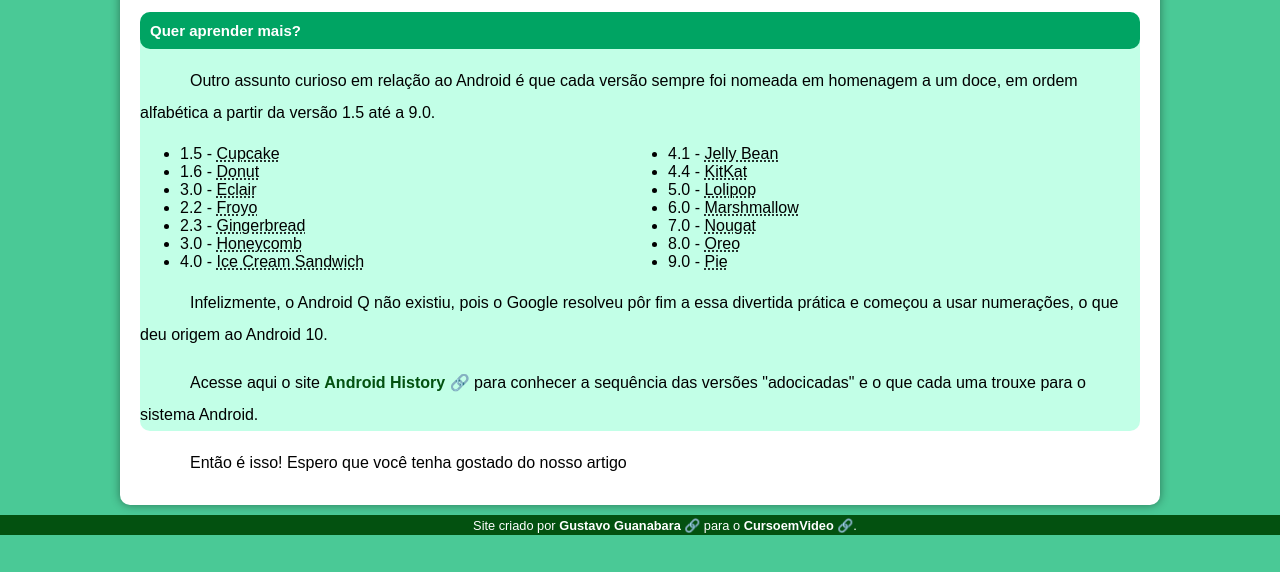
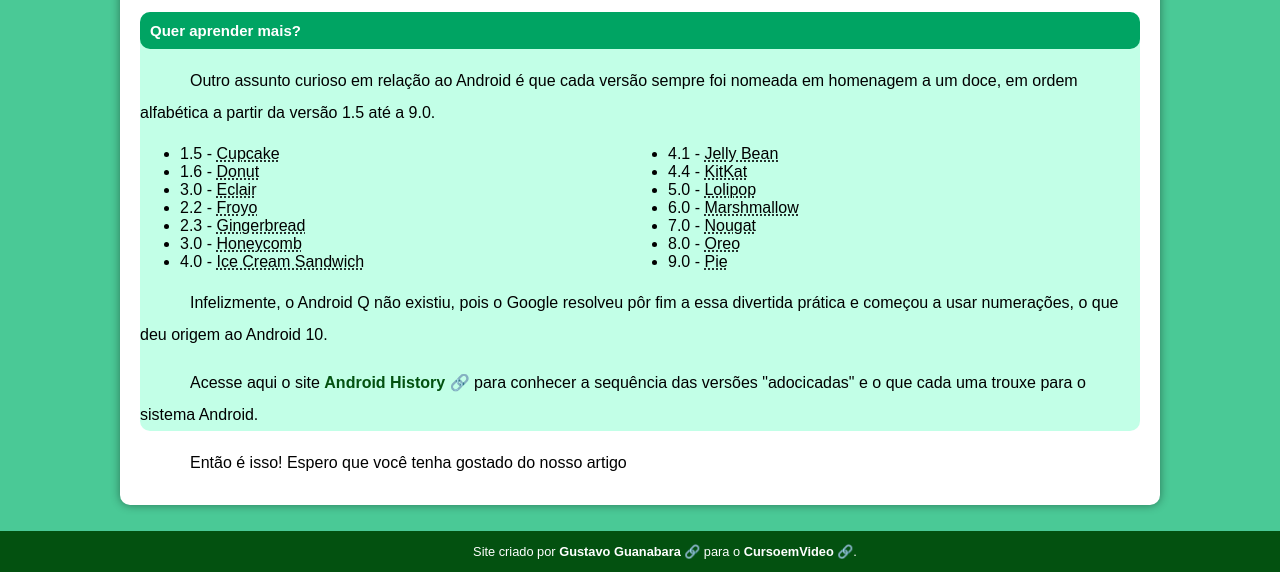
Before and after one commit to luisffelip/projeto-android, a plain HTML site: page index.html in a window 1280 px wide. Shown: the part 2259-2831 px from the top of the page. Before the commit the page ends 2794 px from the top, so only its background shows below. Drawn offline with Linux system fonts and the light colour scheme; a web font is replaced by a local one.

Commit message:
Atualizações de funcionalidade

```diff
--- a/styles.css
+++ b/styles.css
@@ -36,6 +36,7 @@ header {
     min-width: 320px;
     max-width: 1000px;
     margin: auto;
+    margin-bottom: 2%;
     padding-bottom: 10px;
     border-bottom-left-radius: 10px;
     border-bottom-right-radius: 10px;
@@ -151,13 +152,10 @@ p > a::after {
 footer {
     color: white;
     background-color:rgb(3, 81, 16) ;
-    padding: 0;
-    display: flex;
-    align-items: center;
-    justify-content: center;
-    height: 20px;
-    margin-top: 10px;
-    font-size: 80%;
+    text-align: center;
+    font-size: 0.8em;
+    padding: 0.03px;
+
 }
 
  a {
```
